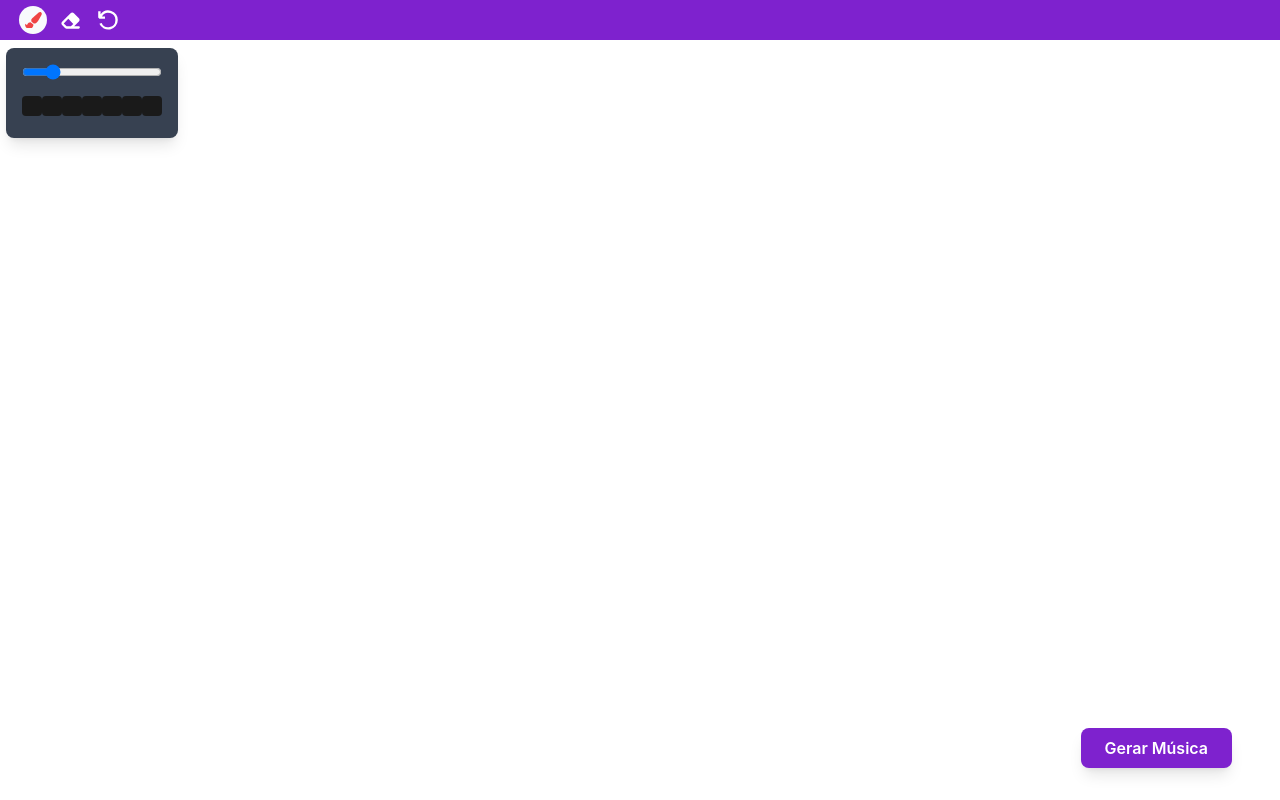
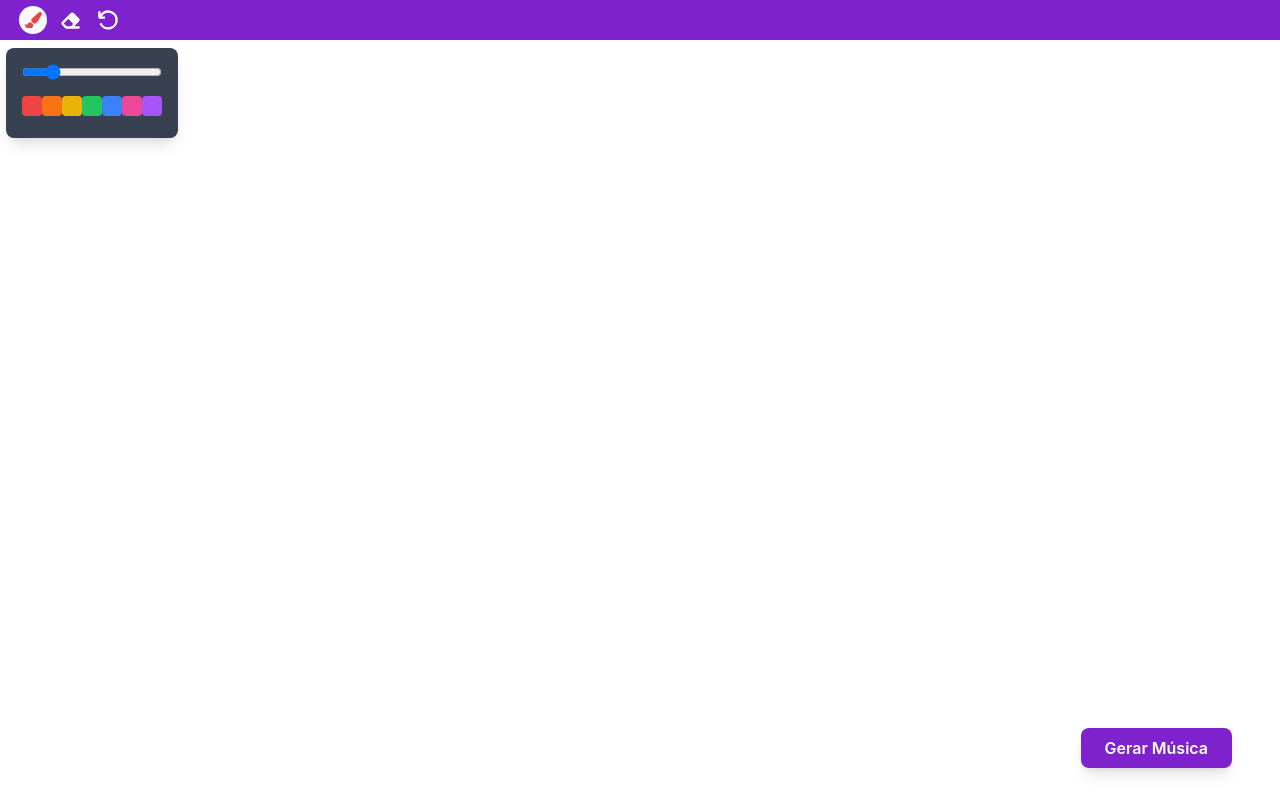
Before and after one commit to giovannimaffeo/melody_muse_frontend, a React (Vite) app: page /drawing in a window 1280 px wide. Both pictures are taken after a click on the button 33 px from the left and 20 px from the top of the page. Built offline with nearby package versions, Linux system fonts and the light colour scheme.

Commit message:
fix: colors menu

```diff
--- a/src/components/DrawingToolMenu.tsx
+++ b/src/components/DrawingToolMenu.tsx
@@ -1,25 +1,16 @@
-import { ColorOption } from '../interfaces/colorOption';
-
-interface DrawingToolMenuProps {
-  colorOptions: ColorOption[];
-  brushSize: number;
-  setBrushSize: (size: number) => void;
-  setColor: (color: ColorOption) => void;
-}
-
 const DrawingToolMenu = ({
   colorOptions,
   brushSize,
   setBrushSize,
   setColor
-}: DrawingToolMenuProps) => {
-  const handleColorClick = (colorOption: ColorOption) => {
+}: any) => {
+  const handleColorClick = (colorOption: any) => {
     setColor(colorOption);
 
     if (colorOption.sound) {
       colorOption.sound.currentTime = 0;
       colorOption.sound.play();
-    }
+    };
   };
 
   return (
@@ -30,19 +21,19 @@ const DrawingToolMenu = ({
           min='1'
           max='50'
           value={brushSize}
-          onChange={(e) => setBrushSize(Number(e.target.value))}
+          onChange={(e) => setBrushSize(e.target.value)}
           className='w-full'
         />
       </div>
       <div className='flex items-center'>
         <div>
-          {colorOptions.map((colorOption) => (
+          {colorOptions.map((colorOption: any) =>
             <button
-              key={colorOption.color}
               onClick={() => handleColorClick(colorOption)}
-              className={`p-0 w-5 h-5 rounded bg-${colorOption.tailwind}`}
+              style={{ backgroundColor: colorOption.hex }}
+              className={'p-0 w-5 h-5 rounded'}
             />
-          ))}
+          )}
         </div>
       </div>
     </div>
--- a/src/interfaces/colorOption.ts
+++ /dev/null
@@ -1,6 +0,0 @@
-export interface ColorOption {
-    color: string;
-    tailwind: string;
-    hex: string;
-    sound: HTMLAudioElement;
-};
--- a/src/pages/DrawingCanvasPage.tsx
+++ b/src/pages/DrawingCanvasPage.tsx
@@ -4,7 +4,6 @@ import { FaEraser } from 'react-icons/fa6';
 import { VscDebugRestart } from 'react-icons/vsc';
 
 import DrawingToolMenu from '../components/DrawingToolMenu';
-import { ColorOption } from '../interfaces/colorOption';
 
 const DrawingCanvas = () => {
   const canvasRef: any = useRef(null);
@@ -14,19 +13,54 @@ const DrawingCanvas = () => {
   const [openDrawingToolMenu, setOpenDrawingToolMenu] = useState(false);
   const [tool, setTool] = useState('pencil');
   const [brushSize, setBrushSize] = useState(10);
-  const colorOptions: ColorOption[] = [
-    { color: "red", tailwind: "red-500", hex: "#ef4444", sound: new Audio('/assets/sounds/green.wav') },
-    { color: "orange", tailwind: "orange-500", hex: "#f97316", sound: new Audio('/assets/sounds/green.wav') },
-    { color: "yellow", tailwind: "yellow-500", hex: "#eab308", sound: new Audio('/assets/sounds/green.wav') },
-    { color: "green", tailwind: "green-500", hex: "#22c55e", sound: new Audio('/assets/sounds/green.wav') },
-    { color: "blue", tailwind: "blue-500", hex: "#3b82f6", sound: new Audio('/assets/sounds/green.wav') },
-    { color: "pink", tailwind: "pink-500", hex: "#ec4899", sound: new Audio('/assets/sounds/green.wav') },
-    { color: "purple", tailwind: "purple-500", hex: "#a855f7", sound: new Audio('/assets/sounds/green.wav') },
+  const colorOptions = [
+    {
+      color: "red",
+      tailwind: "red-500",
+      hex: "#ef4444",
+      sound: new Audio('/assets/sounds/green.wav')
+    },
+    {
+      color: "orange",
+      tailwind: "orange-500",
+      hex: "#f97316",
+      sound: new Audio('/assets/sounds/green.wav')
+    },
+    {
+      color: "yellow",
+      tailwind: "yellow-500",
+      hex: "#eab308",
+      sound: new Audio('/assets/sounds/green.wav')
+    },
+    {
+      color: "green",
+      tailwind: "green-500",
+      hex: "#22c55e",
+      sound: new Audio('/assets/sounds/green.wav')
+    },
+    {
+      color: "blue",
+      tailwind: "blue-500",
+      hex: "#3b82f6",
+      sound: new Audio('/assets/sounds/green.wav')
+    },
+    {
+      color: "pink",
+      tailwind: "pink-500",
+      hex: "#ec4899",
+      sound: new Audio('/assets/sounds/green.wav')
+    },
+    {
+      color: "purple",
+      tailwind: "purple-500",
+      hex: "#a855f7",
+      sound: new Audio('/assets/sounds/green.wav')
+    },
   ];
   const [color, setColor] = useState(colorOptions[0]);
 
   const startDrawing = (event: any) => {
-    event.preventDefault(); // Evita o comportamento de rolagem
+    event.preventDefault();
     const touch = event.touches ? event.touches[0] : event;
     const { offsetX, offsetY } = getOffset(touch);
     contextRef.current.beginPath();
@@ -46,7 +80,7 @@ const DrawingCanvas = () => {
     const touch = event.touches ? event.touches[0] : event;
     const { offsetX, offsetY } = getOffset(touch);
 
-    contextRef.current.strokeStyle = tool === 'eraser' ? '#ffffff' : color;
+    contextRef.current.strokeStyle = tool === 'eraser' ? '#ffffff' : color.hex;
     contextRef.current.lineTo(offsetX, offsetY);
     contextRef.current.stroke();
   };
@@ -102,11 +136,11 @@ const DrawingCanvas = () => {
           style={{
             backgroundColor: tool === 'pencil' ? '#F8FAFC' : 'transparent'
           }}
-          className={`p-0 h-7 w-7 flex justify-center items-center rounded-full`}
+          className='p-0 h-7 w-7 flex justify-center items-center rounded-full'
         >
           <FaPaintBrush
             style={{ fill: tool === 'pencil' ? color.hex : 'white' }}
-            className={'size-[60%]'}
+            className='size-[60%]'
           />
         </button>
         <button
@@ -114,11 +148,11 @@ const DrawingCanvas = () => {
           style={{
             backgroundColor: tool === 'eraser' ? '#F8FAFC' : 'transparent'
           }}
-          className={`p-0 h-7 w-7 flex justify-center items-center rounded-full ml-[0.7%]`}
+          className='p-0 h-7 w-7 flex justify-center items-center rounded-full ml-[0.7%]'
         >
           <FaEraser
-            style={{ fill: tool === 'eraser' ? '#7E22CE' : 'white' }}
-            className={'size-[75%]'}
+            style={{ fill: tool === 'eraser' ? colorOptions.find(option => option.color === 'purple')?.hex : 'white' }}
+            className='size-[75%]'
           />
         </button>
         <button
```
